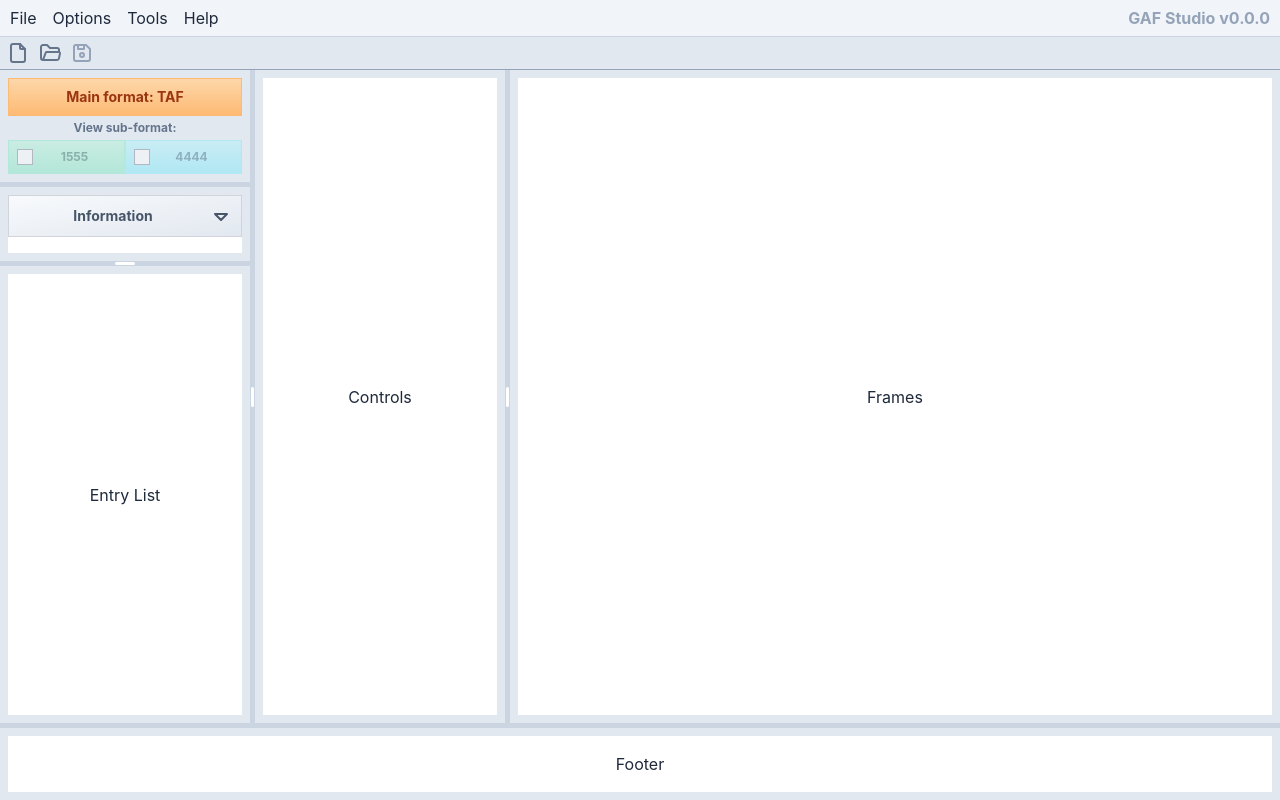
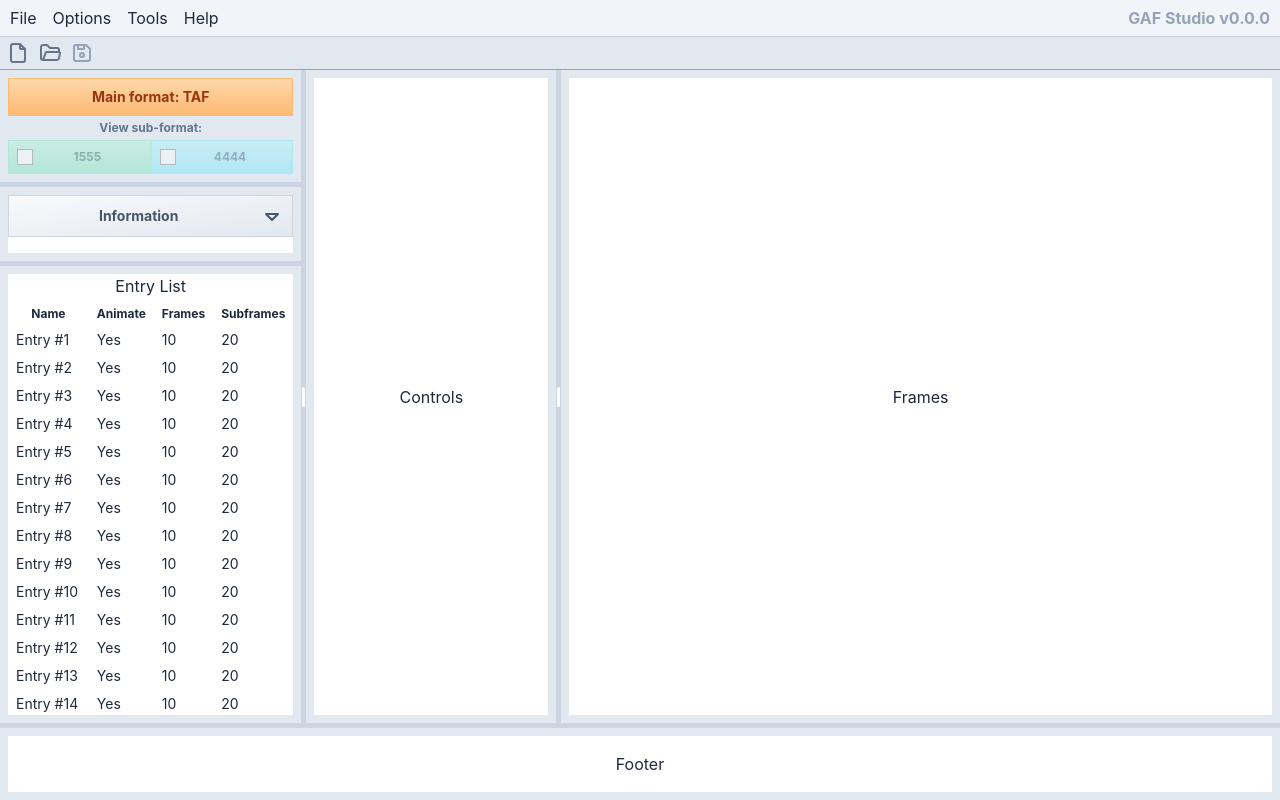
Before and after one commit to takingdoms/gaf-studio-web, a React (Vite) app: page / in a window 1280 px wide. Both pictures are taken after a click on the button "TAF". Built offline with nearby package versions, Linux system fonts and the light colour scheme.

Commit message:
placeholder adjustments

```diff
--- a/src/components/app/workspace-root/WorkspaceRoot.tsx
+++ b/src/components/app/workspace-root/WorkspaceRoot.tsx
@@ -19,7 +19,7 @@ export default function WorkspaceRoot() {
               <WorkspaceInfoPanel />
             </Col>
           </Row>
-          <RowSeparator draggable />
+          <RowSeparator />
           <Row expand>
             <Col expand>
               <TempEntryList />
@@ -144,8 +144,32 @@ function TempFrameViewer() {
 function TempEntryList() {
   return (
     <Panel>
-      <div className="h-full p-4 flex justify-center items-center bg-white">
-        Entry List
+      <div className="h-full flex flex-col bg-white">
+        <div className="text-center mb-1">Entry List</div>
+        <div className="grow overflow-auto">
+          <table className="text-sm">
+            <thead className="text-xs">
+              <tr>
+                <th className="px-2 py-1">Name</th>
+                <th className="px-2 py-1">Animate</th>
+                <th className="px-2 py-1">Frames</th>
+                <th className="px-2 py-1">Subframes</th>
+              </tr>
+            </thead>
+            <tbody>
+              {Array.from({ length: 20 }).map((_, index) => (
+                <tr
+                  key={index}
+                >
+                  <td className="px-2 py-1">Entry #{index + 1}</td>
+                  <td className="px-2 py-1">Yes</td>
+                  <td className="px-2 py-1">10</td>
+                  <td className="px-2 py-1">20</td>
+                </tr>
+              ))}
+            </tbody>
+          </table>
+        </div>
       </div>
     </Panel>
   );
```
